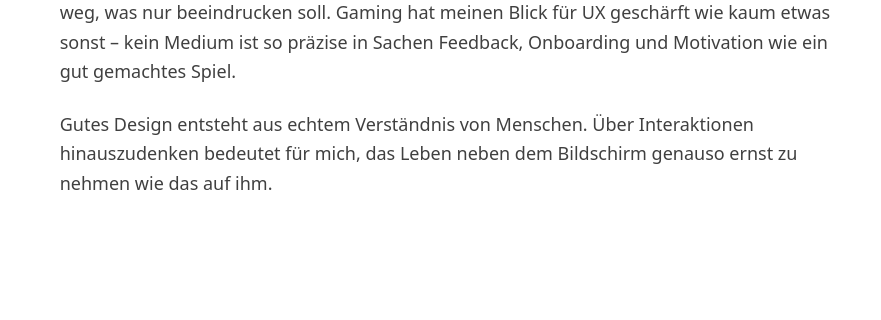
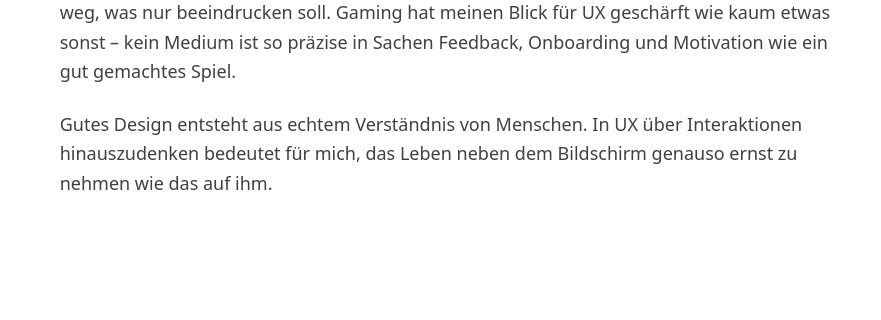
Before and after one commit to tomraphaelz/portfolio, a website: page index.html in a window 1280 px wide. Shown: the part 3553-3873 px from the top of the page, 399-1280 px from the left. Drawn offline with Linux system fonts and the light colour scheme.

Commit message:
1 Satz geändert – SEO

```diff
--- a/index.html
+++ b/index.html
@@ -353,7 +353,7 @@
         <div class="md:col-span-2 text-neutral-700 text-base md:text-lg leading-relaxed space-y-6">
           <p>Ich bin 22 Jahre alt und lebe in Osnabrück, wo ich Media & Interaction Design an der Hochschule Osnabrück studiere. Abseits von Projekten und Nutzerforschung spiele ich Basketball mit Freunden, gehe gerne spazieren, verfolge aufmerksam, was sich in der KI-Welt tut, und bin leidenschaftlicher Gamer.</p>
           <p>Basketball hat mich früh gelehrt, dass Teamplay mehr bringt als Einzelleistung – das gilt für mich genauso im Design-Prozess. Lange Spaziergänge sind für mich eine der besten Quellen für kreatives Denken: Abstand vom Bildschirm, Ideen setzen sich. KI interessiert mich nicht als Hype, sondern als ernstzunehmendes Werkzeug: Ich teste, was tatsächlich hilft, und lasse weg, was nur beeindrucken soll. Gaming hat meinen Blick für UX geschärft wie kaum etwas sonst – kein Medium ist so präzise in Sachen Feedback, Onboarding und Motivation wie ein gut gemachtes Spiel.</p>
-          <p>Gutes Design entsteht aus echtem Verständnis von Menschen. Über Interaktionen hinauszudenken bedeutet für mich, das Leben neben dem Bildschirm genauso ernst zu nehmen wie das auf ihm.</p>
+          <p>Gutes Design entsteht aus echtem Verständnis von Menschen. In UX über Interaktionen hinauszudenken bedeutet für mich, das Leben neben dem Bildschirm genauso ernst zu nehmen wie das auf ihm.</p>
         </div>
       </div>
     </section>
```
